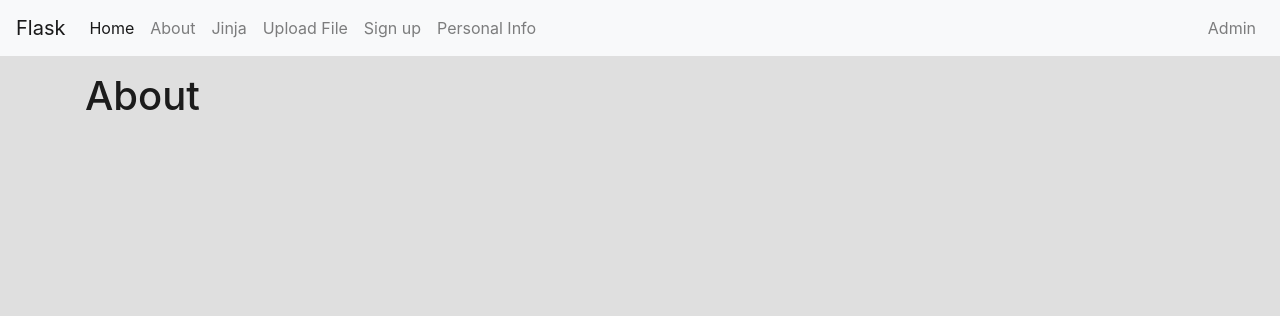
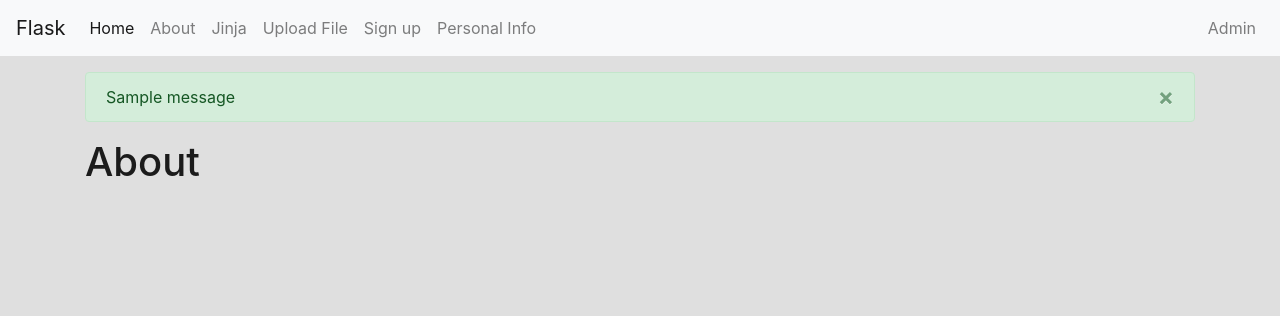
Before and after one commit to hamidkhbl/flask-app-sample, a Flask app: page /about in a window 1280 px wide. Shown: the top 316 px of the page. Run offline with Flask 2, Linux system fonts and the light colour scheme; one stand-in notice (Sample message) is shown; some libraries are stand-ins or nearby versions.

Commit message:
Add alerts to login page

```diff
--- a/app/templates/public/templates/public_template.html
+++ b/app/templates/public/templates/public_template.html
@@ -58,6 +58,27 @@
 
   </nav>
 
+  <!-- Simple Alert -->
+  <div class="container">
+    {% with messages = get_flashed_messages(with_categories=true) %}
+      {% if messages %}
+
+        {% for category, message in messages %}
+
+          <div class="alert alert-{{ category}} alert-dismissible fade show" role="alert">
+            <span>{{ message }}</span>
+            <button type="button" class="close" data-dismiss="alert" aria-label="Close">
+              <span aria-hidden="true">&times;</span>
+            </button>
+          </div>
+
+        {% endfor %}
+
+      {% endif %}
+    {% endwith %}
+  </div>
+
+
   <main>
     {% block main %} {%endblock%}
   </main>
--- a/app/views.py
+++ b/app/views.py
@@ -1,5 +1,5 @@
 from app import app
-from flask import render_template, request, redirect, make_response, session, url_for
+from flask import render_template, request, redirect, make_response, session, url_for, flash
 import pandas as pd
 import os
 import sys
@@ -158,16 +158,19 @@ def login():
 
         if not username in users:
             print("username not found")
+            flash("Incorrect credentials!", "danger")
             return redirect(request.url)
         else:
             user = users[username]
 
         if not password in user["password"]:
             print("password incorrect")
+            flash("Incorrect credentials!", "danger")
             return redirect(request.url)
         else:
             session["USERNAME"] = user["username"]
             print("user added to session")
+            flash("Logged in!", "success")
             return redirect(url_for("profile"))
 
     return render_template("public/login.html")
```
